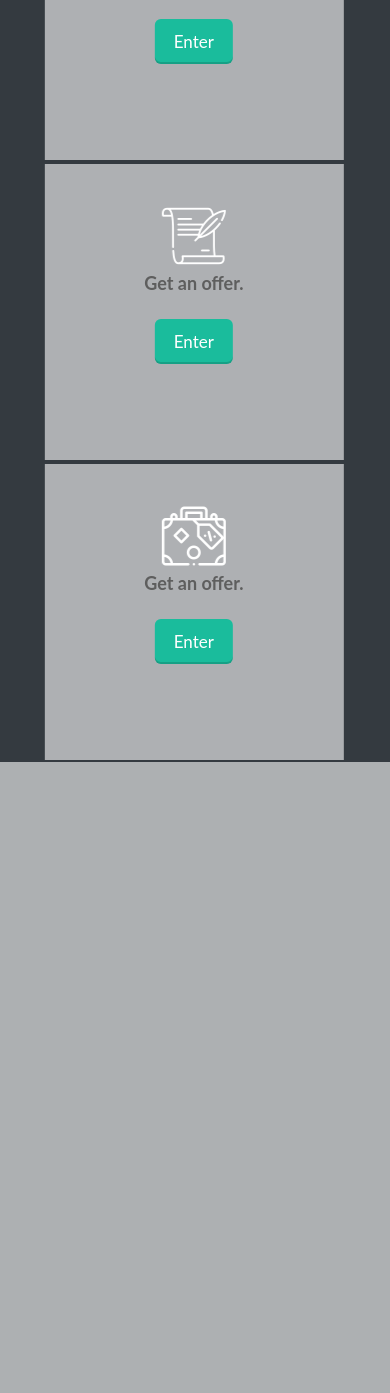
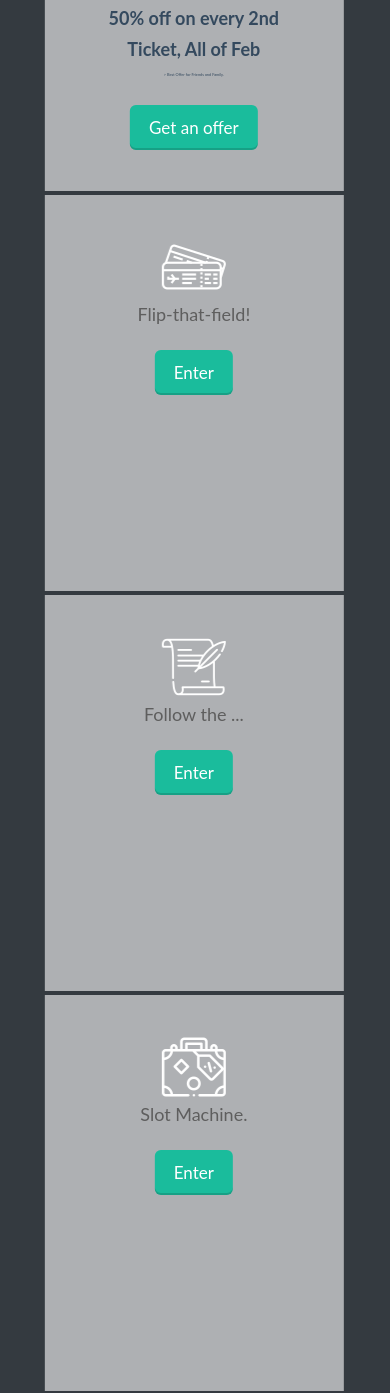
Before and after one commit to natthanun1999/USJxKMUTNB, a PHP site: page /Promotion.php in a window 390 px wide. Shown: the part 1294-2687 px from the top of the page. Before the commit the page ends 2056 px from the top, so only its background shows below. Run offline with PHP 8.4, Linux system fonts and the light colour scheme; some web fonts are replaced.

Commit message:
#Promotion #5

```diff
--- a/Promotion.php
+++ b/Promotion.php
@@ -98,7 +98,7 @@
             </nav>
         </header>
 
-        <main>
+        <main >
             <div class="pop-up">
                 <!-- AUTHENTICATION MODAL -->
                 <div id="modal-wrapper" class="modal">
@@ -145,14 +145,14 @@
                 </div>
             </div>
 
-            <div class="main-content">
+            <div class="main-content" >
                 <div class="content-item">
                     <section class="resection push-bottom-lg" id="about">
                         <div class="jumbotron jumbotron-dark text-center">
                             <h1>SPECIAL OFFERS!</h1>
 
                             <p>
-                                Make you to developer.
+                                Universal Studios Japan Tickets and Offers.
                             </p>
                         </div>
 
@@ -160,59 +160,99 @@
                             <div class="row">
                                 <div class="promotion-item col-md-4">
                                     <div class="promotion-item-box">
-                                        <img src="img/icons/table.png" alt="table">
+                                        <table width="100%" height="100%" border = "1">
+                                            <tr height = "40%">
+                                                <td>
+                                                    <img src="img/offer1.png"  alt="insert">
+                                                </td>
+                                            </tr>
 
-                                        <p>
-                                            <b>Buy 2 Days. Get  2 Days Free.</b>
-                                            <br> > Double the thrills with two extra days at Universal Japan.
-                                            <br> > Go all out in all three parks when you upgrade to include Volcano Bay for $40.
+                                            <tr height = "40%">
+                                                <td>
+                                                    <p style = "margin-bottom : 0px">
+                                                        <b>It is My Happier Birthday </b>
                                                     </p>
+                                                    <p style = "font-size : 1vw">
+                                                      > Get a free ticket when you visit with 4 or more friends within 3 days of your birthday.
+                                                    </p>
+                                                </td>
+                                            </tr>
 
-                                        <button class="btn btn-lg btn-primary btn-embossed push-sm"
-                                                onclick="window.location='Manage/Ticket-Insertion.php';">Enter</button>
+                                            <tr height = "20%">
+                                                <td>
+                                                    <button class="btn btn-lg btn-primary btn-embossed push-sm">Get an offer</button>
+                                                </td>
+                                            </tr>
+                                        </table>
                                     </div>
                                 </div>
 
                                 <div class="promotion-item col-md-4">
                                     <div class="promotion-item-box">
-                                        <img src="img/icons/insert.png" alt="insert">
+                                        <table width="100%" height="100%">
+                                            <tr height = "40%">
+                                                <td>
+                                                    <img src="img/leapyear.jpg" width = "70%" alt="insert">
+                                                </td>
+                                            </tr>
 
-                                        <p>
+                                            <tr height = "40%">
+                                                <td>
+                                                    <p style = "margin-bottom : 0px">
                                                         <b>Leap Year 2020</b>
+                                                    </p>
+                                                    <p style = "font-size : 1vw">
                                                         <br> > 29th Feb | 29% OFF*
-                                            <br> > Offer is available both online and offline.
-                                            <br> > This Offer is valid only on 29th February.
+                                                    </p>
+                                                </td>
+                                            </tr>
 
-                                        </p>
-
-                                        <button class="btn btn-lg btn-primary btn-embossed push-sm"
-                                                onclick="window.location='Manage/Account-Insertion.php';">Enter</button>
+                                            <tr height = "20%">
+                                                <td>
+                                                    <button class="btn btn-lg btn-primary btn-embossed push-sm">Get an offer</button>
+                                                </td>
+                                            </tr>
+                                        </table>
                                     </div>
                                 </div>
 
                                 <div class="promotion-item col-md-4">
                                         <div class="promotion-item-box">
-                                        <img src="img/icons/coupon.png" alt="food">
+                                            <table width="100%" height="100%">
+                                                <tr height = "40%">
+                                                    <td>
+                                                        <img src="img/offer3.png" alt="insert">
+                                                    </td>
+                                                </tr>
 
-                                        <p>
-                                            <b>Save 10% on Tickets<\b>
+                                                <tr height = "40%">
+                                                    <td>
+                                                        <p style = "margin-bottom : 0px">
+                                                           <b>50% off on every 2nd Ticket, All of Feb</b>
+                                                        </p>
+                                                        <p style = "font-size : 1vw">
                                                            <br> > Best Offer for Friends and Family.
-                                            <br> > Book 7 or more tickets and save 10%.
                                                         </p>
+                                                    </td>
+                                                </tr>
 
-                                        <button class="btn btn-lg btn-primary btn-embossed push-sm"
-                                                onclick="window.location='Manage/Coupon-Insertion.php';">Enter</button>
+                                                <tr height = "20%">
+                                                    <td>
+                                                        <button class="btn btn-lg btn-primary btn-embossed push-sm">Get an offer</button>
+                                                    </td>
+                                                </tr>
+                                            </table>
                                         </div>
                                 </div>
                             </div>
 
                             <div class="row">
-                                <div class="promotion-item col-md-3">
+                                <div class="promotion-item col-md-4">
                                     <div class="promotion-item-box">
                                         <img src="img/icons/tickets.png" alt="ticket">
 
                                         <p>
-                                            Get an offer.
+                                            Flip-that-field!
                                         </p>
 
                                         <button class="btn btn-lg btn-primary btn-embossed push-sm"
@@ -225,7 +265,7 @@
                                         <img src="img/icons/edit.png" alt="edit">
 
                                         <p>
-                                            Get an offer.
+                                            Follow the ...
                                         </p>
 
                                         <button class="btn btn-lg btn-primary btn-embossed push-sm"
@@ -233,12 +273,12 @@
                                     </div>
                                 </div>
 
-                                <div class="promotion-item col-md-5">
+                                <div class="promotion-item col-md-4">
                                     <div class="promotion-item-box">
                                         <img src="img/icons/discount.png" alt="discount">
 
                                         <p>
-                                            Get an offer.
+                                            Slot Machine.
                                         </p>
 
                                         <button class="btn btn-lg btn-primary btn-embossed push-sm"
--- a/css/flat-web.css
+++ b/css/flat-web.css
@@ -93,7 +93,7 @@ body
 
 .promotion-item
 {
-    height: 300px;
+    height: 400px;
     padding: 2px;
 }
 
@@ -104,6 +104,11 @@ body
     padding: 40px;
     height: 100%;
     width: 100%;
+    text-align: center;
+}
+
+.promotion-item .promotion-item-box td
+{
     text-align: center;
 }
 
```
Lines whose indentation alone changed are shown as unchanged.
